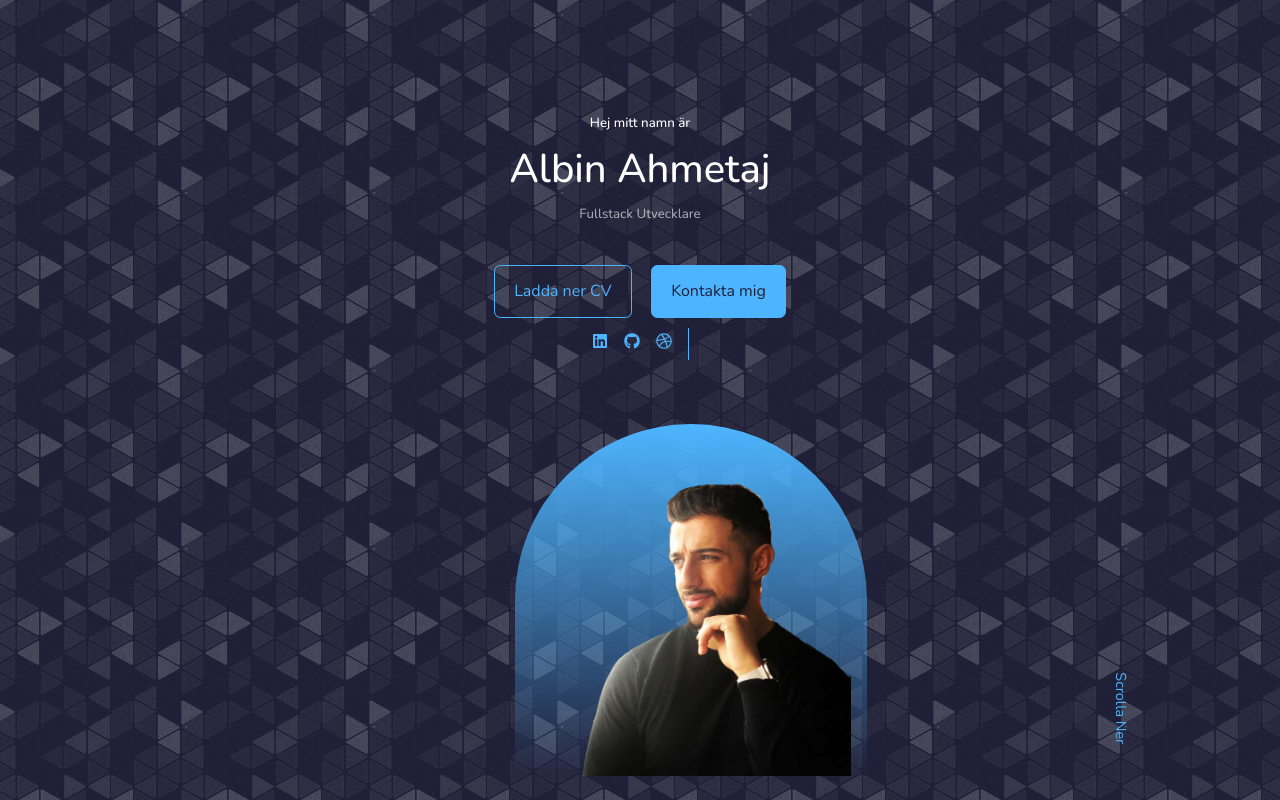
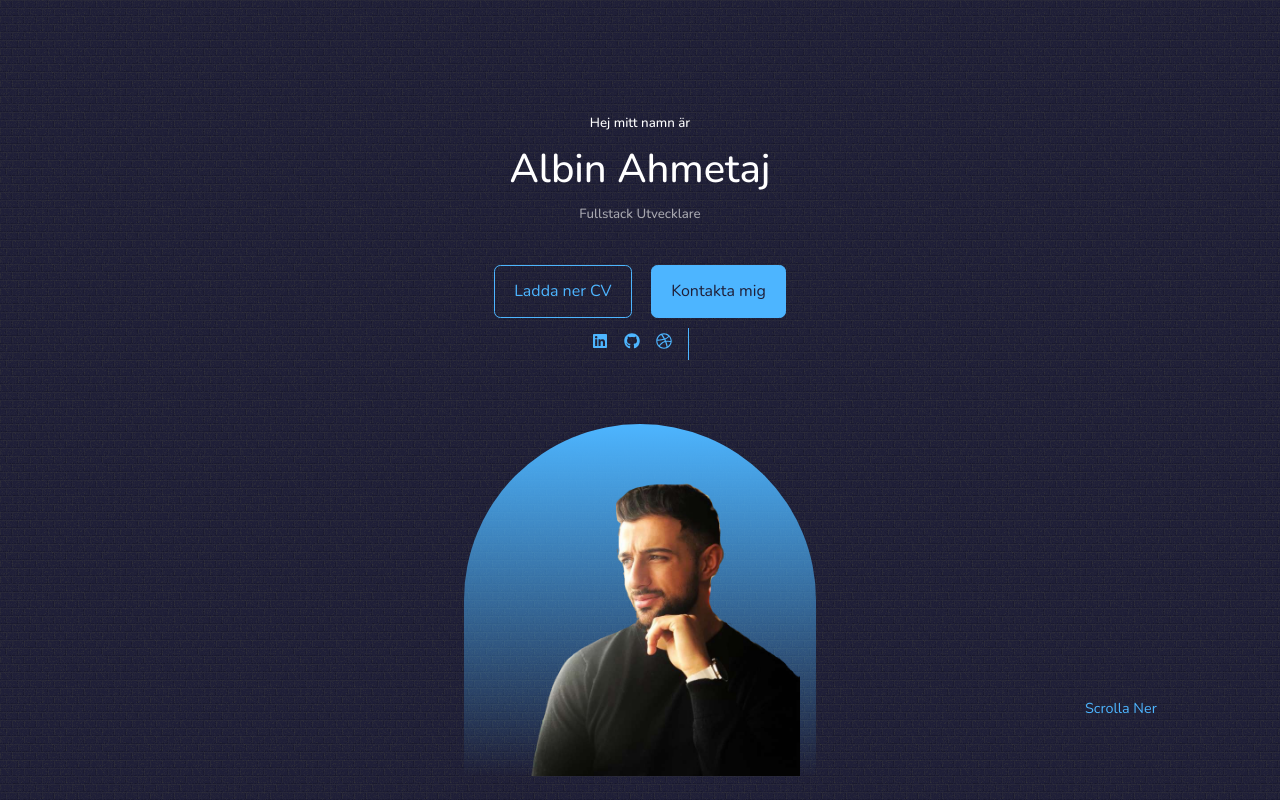
Before and after one commit to Albinahmetaj/portfolio, a React (Create React App) app: page / in a window 1280 px wide. Shown: the top 800 px of the page. Built offline with nearby package versions, Linux system fonts and the light colour scheme.

Commit message:
header complete

```diff
--- a/src/components/header/header.css
+++ b/src/components/header/header.css
@@ -38,7 +38,7 @@ header {
     width:22rem;
     height:22rem;
     position: absolute;
-    left:37%;
+    left:calc(50% - 11rem);
     margin-top: 4rem;
     border-radius: 12rem 12rem 0 0;
     overflow:hidden;
@@ -49,7 +49,22 @@ header {
     position:absolute;
     right: -2.3rem;
     bottom: 5rem;
-    transform:rotate(90deg);
+    transform:rotate(0deg);
     font-weight: 300;
     font-size: 0.9rem;
 }
+
+@media screen and (max-width: 1024px){
+header{
+    height: 68vh;
+}
+}
+
+@media screen and (max-width: 600px){
+    header{
+        height: 100vh;
+    }
+    .header-socials,.scroll-down{
+        display: none;
+    }
+}
--- a/src/index.css
+++ b/src/index.css
@@ -36,7 +36,7 @@ body{
     background: var(--color-bg);
     color: var(--color-white);
     line-height: 1.7;
-    background-image: url(../src/assets/gplay.png);
+    background-image: url(../src/assets/dark-brick-wall.png);
 }
 
 .container{
```
Also changed, not shown: src/assets/black-twill.png (added), src/assets/dark-brick-wall.png (added).
